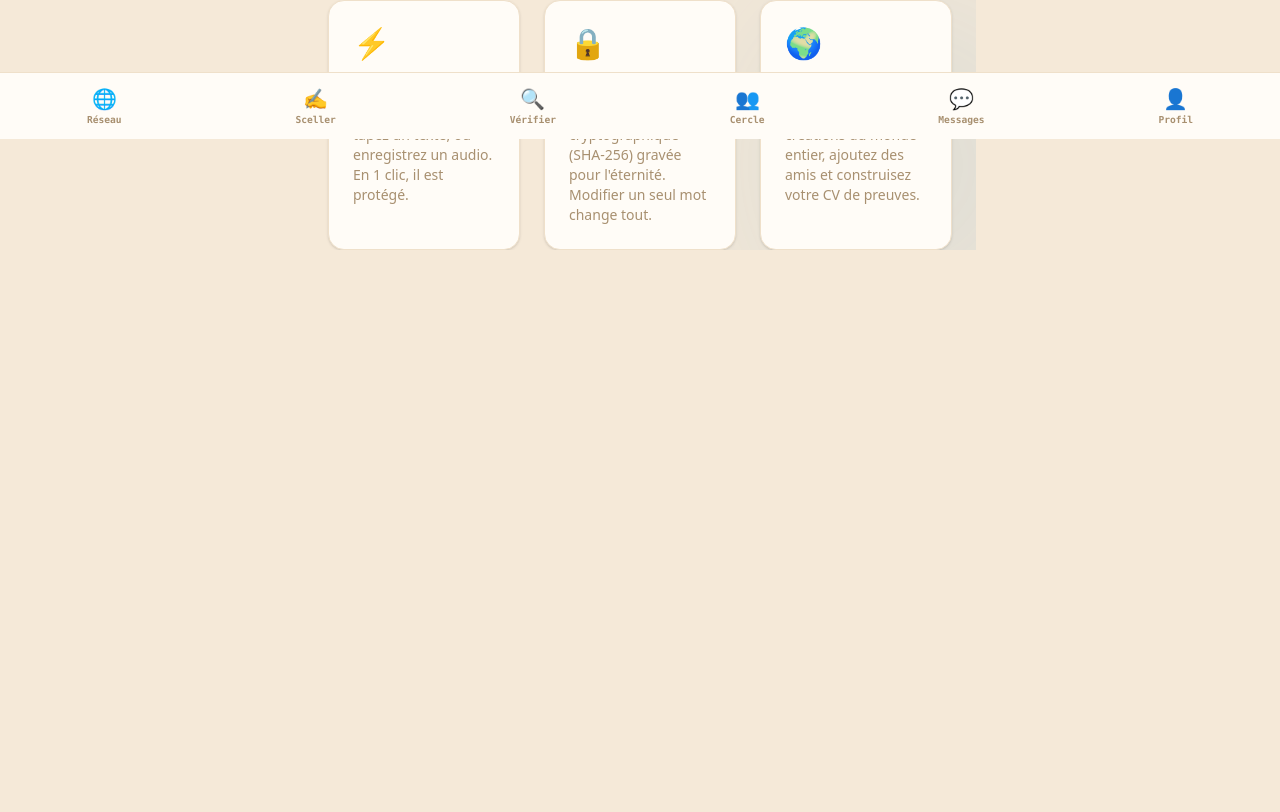
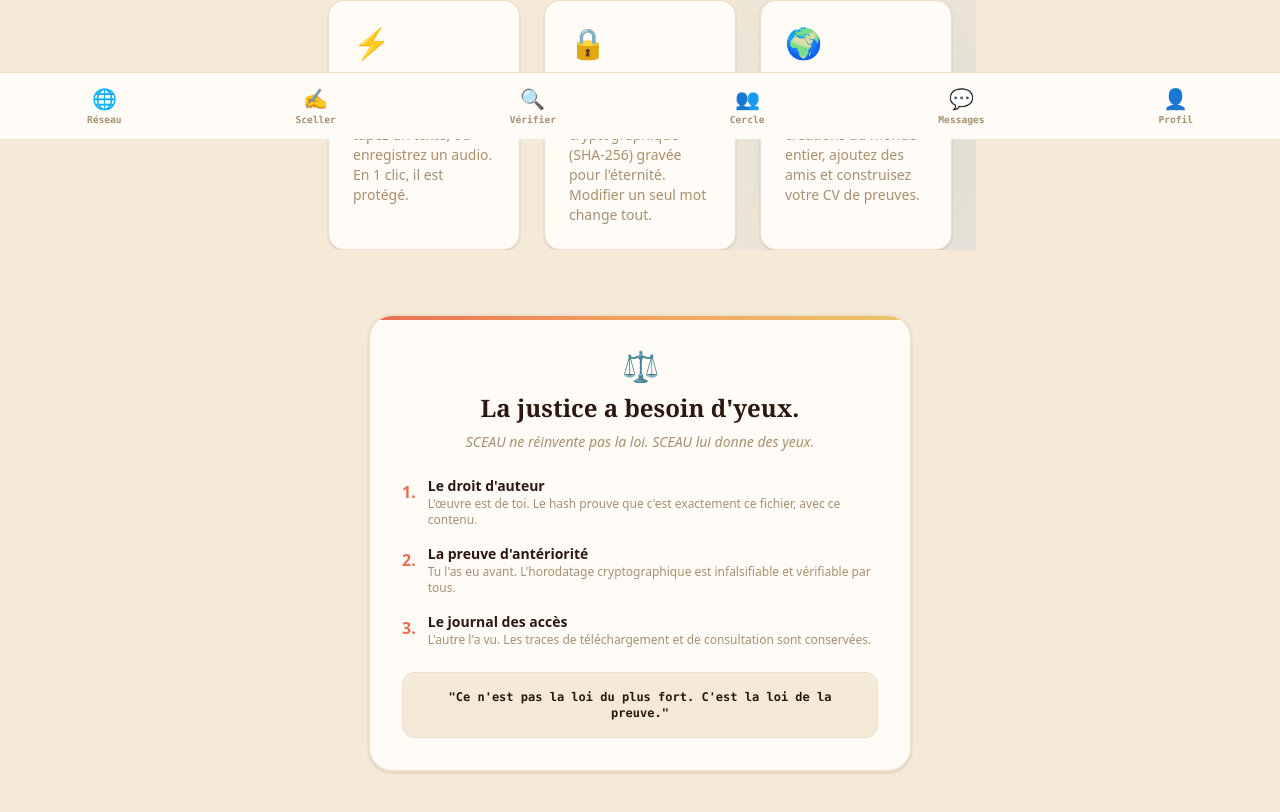
Before and after one commit to mih-beep/sceau-app, a Next.js app: page / in a window 1280 px wide. Shown: the part 661-1473 px from the top of the page. Before the commit the page ends 1007 px from the top, so only its background shows below. Built offline with nearby package versions, Linux system fonts and the light colour scheme.

Commit message:
Ajout du Manifeste des 3 piliers et corrections finales

```diff
--- a/src/app/layout.tsx
+++ b/src/app/layout.tsx
@@ -3,6 +3,7 @@ import './globals.css'
 import Link from 'next/link'
 import { useState, useEffect } from 'react'
 import { usePathname, useRouter } from 'next/navigation'
+import Manifeste from '@/components/Manifeste'
 
 export default function RootLayout({ children }: { children: React.ReactNode }) {
   const pathname = usePathname();
@@ -87,6 +88,7 @@ export default function RootLayout({ children }: { children: React.ReactNode })
           </div>
         </nav>
         <main className="max-w-2xl mx-auto">{children}</main>
+        <Manifeste />
         <div className="fixed bottom-0 left-0 right-0 bg-[var(--bg-surface)] border-t border-[var(--border-color)] flex justify-around py-3 z-50">
           <Link href="/feed" className="flex flex-col items-center text-[var(--text-muted)] hover:text-[#E76F51]"><span className="text-xl">🌐</span><span className="text-[0.6rem] font-bold font-mono">Réseau</span></Link>
           <Link href="/seal" className="flex flex-col items-center text-[var(--text-muted)] hover:text-[#E76F51]"><span className="text-xl">✍️</span><span className="text-[0.6rem] font-bold font-mono">Sceller</span></Link>
--- /dev/null
+++ b/src/components/Manifeste.tsx
@@ -0,0 +1,53 @@
+import Link from 'next/link';
+
+export default function Manifeste() {
+  return (
+    <div className="mt-16 mb-8 max-w-xl mx-auto px-4">
+      <div className="bg-[var(--bg-surface)] border-2 border-[var(--border-color)] rounded-3xl p-8 shadow-sm relative overflow-hidden">
+
+        {/* Élément décoratif */}
+        <div className="absolute top-0 left-0 w-full h-1 bg-gradient-to-r from-[#E76F51] via-[#F4A261] to-[#E9C46A]"></div>
+
+        <div className="text-center mb-6">
+          <span className="text-3xl mb-2 block">⚖️</span>
+          <h3 className="font-serif text-2xl font-bold" style={{color: 'var(--text-main)'}}>
+            La justice a besoin d'yeux.
+          </h3>
+          <p className="text-sm text-[var(--text-muted)] italic mt-2">
+            SCEAU ne réinvente pas la loi. SCEAU lui donne des yeux.
+          </p>
+        </div>
+
+        <div className="space-y-4 mb-6">
+          <div className="flex gap-3 items-start">
+            <div className="text-[#E76F51] mt-1 font-bold">1.</div>
+            <div>
+              <h4 className="font-bold text-sm" style={{color: 'var(--text-main)'}}>Le droit d'auteur</h4>
+              <p className="text-xs text-[var(--text-muted)]">L'œuvre est de toi. Le hash prouve que c'est exactement ce fichier, avec ce contenu.</p>
+            </div>
+          </div>
+          <div className="flex gap-3 items-start">
+            <div className="text-[#E76F51] mt-1 font-bold">2.</div>
+            <div>
+              <h4 className="font-bold text-sm" style={{color: 'var(--text-main)'}}>La preuve d'antériorité</h4>
+              <p className="text-xs text-[var(--text-muted)]">Tu l'as eu avant. L'horodatage cryptographique est infalsifiable et vérifiable par tous.</p>
+            </div>
+          </div>
+          <div className="flex gap-3 items-start">
+            <div className="text-[#E76F51] mt-1 font-bold">3.</div>
+            <div>
+              <h4 className="font-bold text-sm" style={{color: 'var(--text-main)'}}>Le journal des accès</h4>
+              <p className="text-xs text-[var(--text-muted)]">L'autre l'a vu. Les traces de téléchargement et de consultation sont conservées.</p>
+            </div>
+          </div>
+        </div>
+
+        <div className="bg-[var(--bg-main)] p-4 rounded-xl border border-[var(--border-color)] text-center">
+          <p className="text-xs font-mono font-bold" style={{color: 'var(--text-main)'}}>
+            "Ce n'est pas la loi du plus fort. C'est la loi de la preuve."
+          </p>
+        </div>
+      </div>
+    </div>
+  );
+}
```
